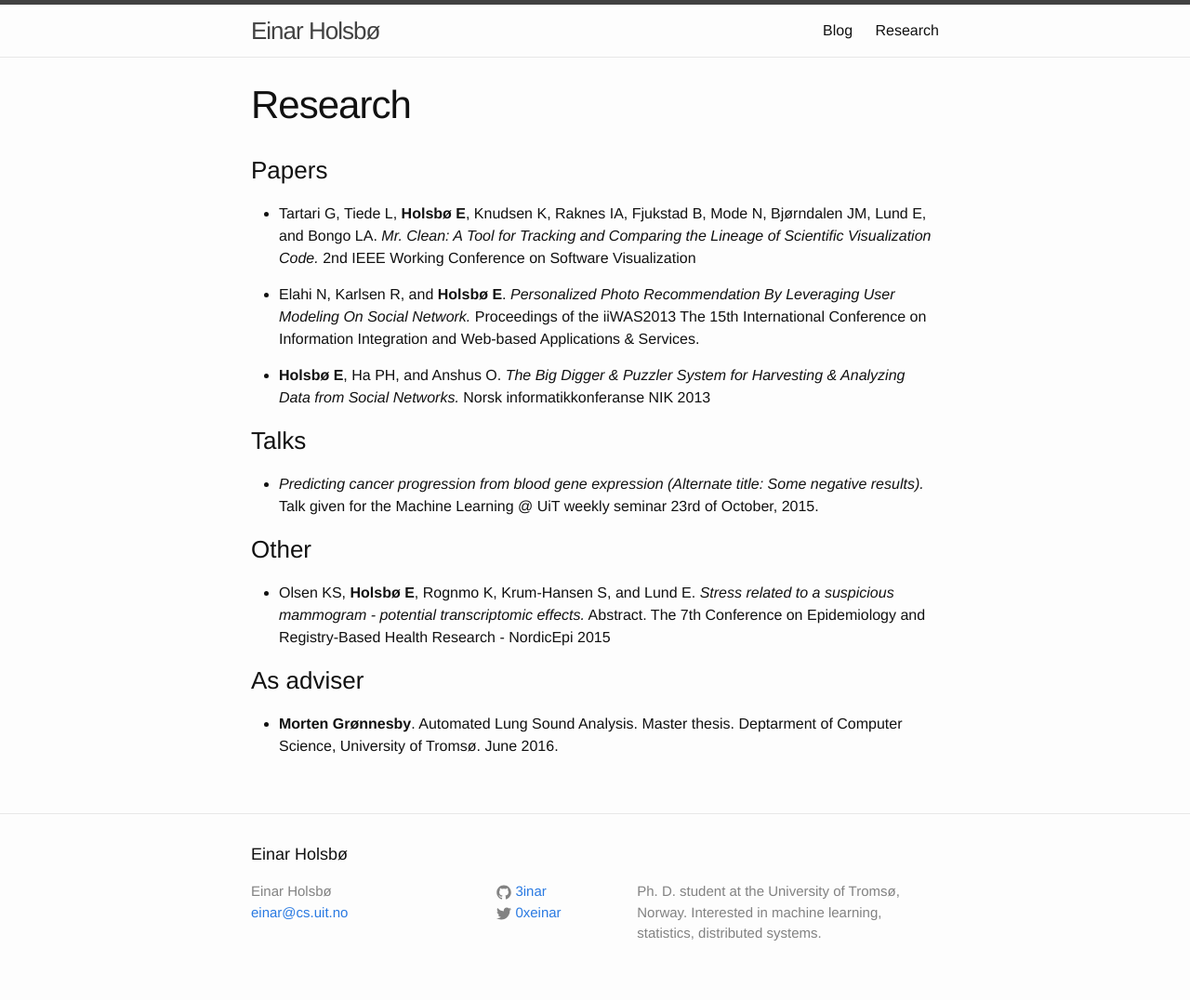
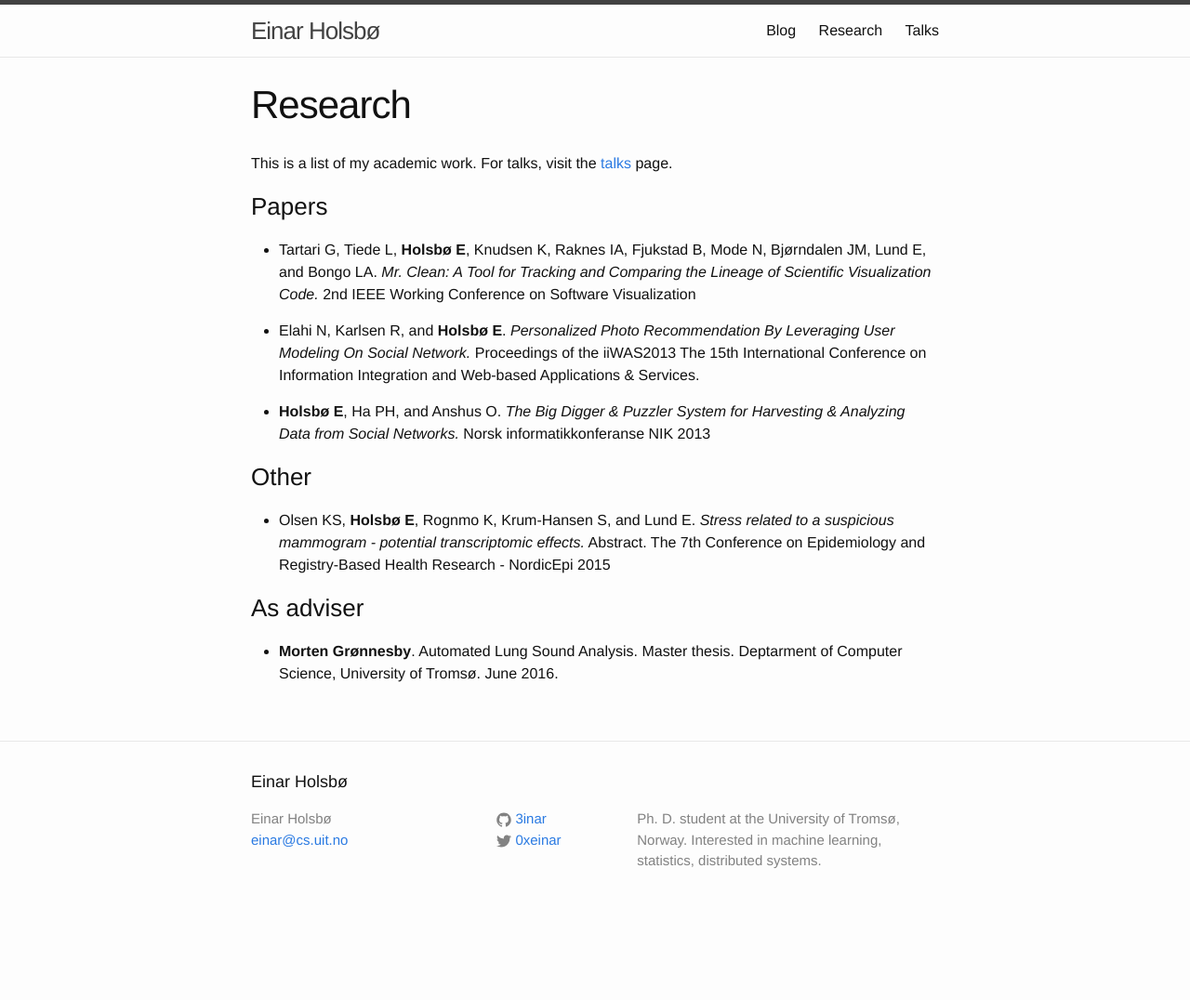
Before and after one commit to 3inar/3inar.github.io, a Jekyll site: the page built from research.md, in a window 1280 px wide. Shown: the whole page at 93% size. Built offline with Jekyll 4.4.1, drawn with Linux system fonts in a browser that asks for light colours; after the commit the page ends 998 px from its top, so only the background shows below that.

Commit message:
Separate talks page

```diff
--- a/research.md
+++ b/research.md
@@ -4,28 +4,26 @@ title: Research
 permalink: /research/
 ---
 
+This is a list of my academic work. For talks, visit the [talks](/talks/) page.
+
 ### Papers
-* Tartari G, Tiede L, **Holsbø E**, Knudsen K, Raknes IA, Fjukstad B, Mode N, Bjørndalen JM, Lund E, and Bongo LA.
+* Tartari G, Tiede L, __Holsbø E__, Knudsen K, Raknes IA, Fjukstad B, Mode N, Bjørndalen JM, Lund E, and Bongo LA.
 _Mr. Clean: A Tool for Tracking and Comparing the Lineage of Scientific Visualization Code._
 2nd IEEE Working Conference on Software Visualization
 
-* Elahi N, Karlsen R, and **Holsbø E**.
+* Elahi N, Karlsen R, and __Holsbø E__.
 _Personalized Photo Recommendation By Leveraging User Modeling On Social Network._
 Proceedings of the iiWAS2013 The 15th International Conference on Information Integration and Web-based Applications & Services.
 
-* **Holsbø E**, Ha PH, and Anshus O.
+* __Holsbø E__, Ha PH, and Anshus O.
 _The Big Digger & Puzzler System for Harvesting & Analyzing Data from Social Networks._
 Norsk informatikkonferanse NIK 2013
 
-### Talks
-* _Predicting cancer progression from blood gene expression (Alternate title: Some negative results)._
-Talk given for the Machine Learning @ UiT weekly seminar 23rd of October, 2015.
-
 ### Other
-* Olsen KS, **Holsbø E**, Rognmo K, Krum-Hansen S, and Lund E.
+* Olsen KS, __Holsbø E__, Rognmo K, Krum-Hansen S, and Lund E.
 _Stress related to a suspicious mammogram - potential transcriptomic effects._ Abstract.
 The 7th Conference on Epidemiology and Registry-Based Health Research - NordicEpi 2015
 
 ### As adviser
-* **Morten Grønnesby**. Automated Lung Sound Analysis. Master thesis. Deptarment of Computer Science,
+* __Morten Grønnesby__. Automated Lung Sound Analysis. Master thesis. Deptarment of Computer Science,
 University of Tromsø. June 2016.
```
Also changed, not shown: talks.md (added, +12 -0 lines).
